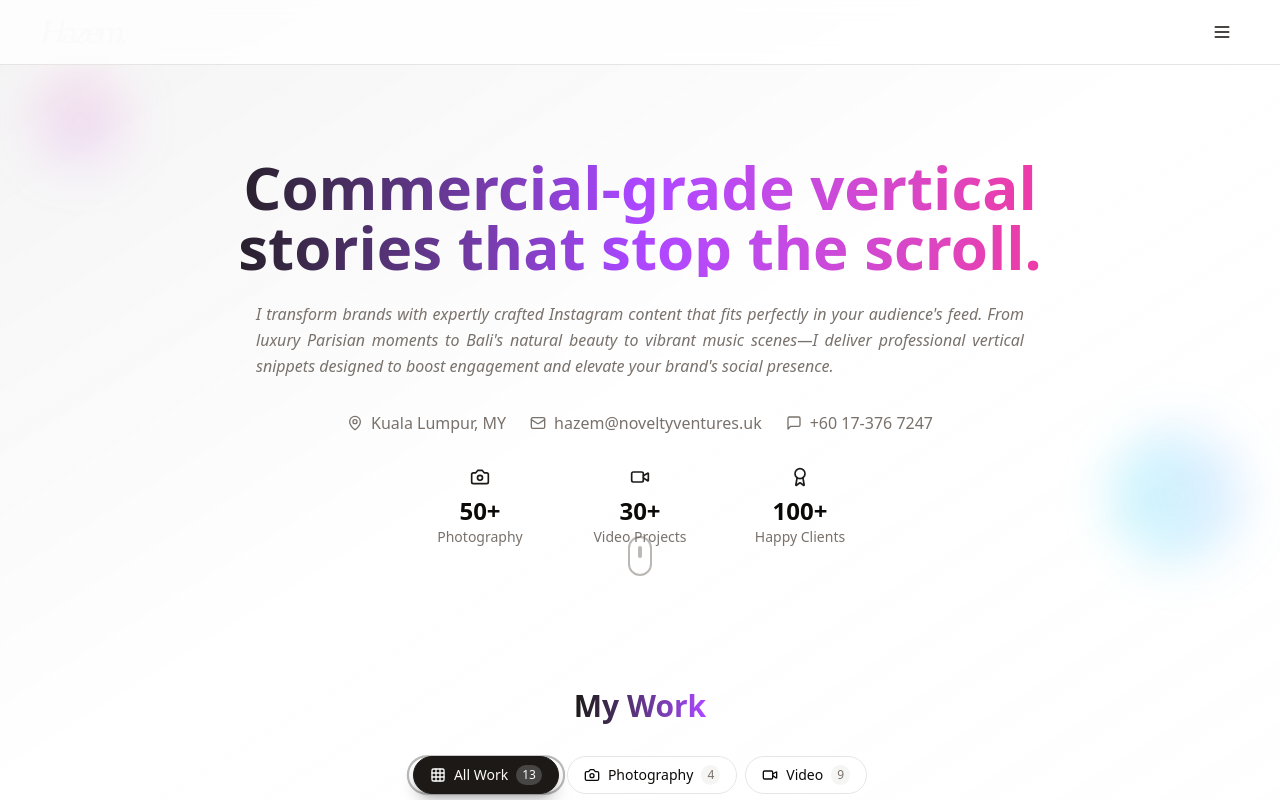
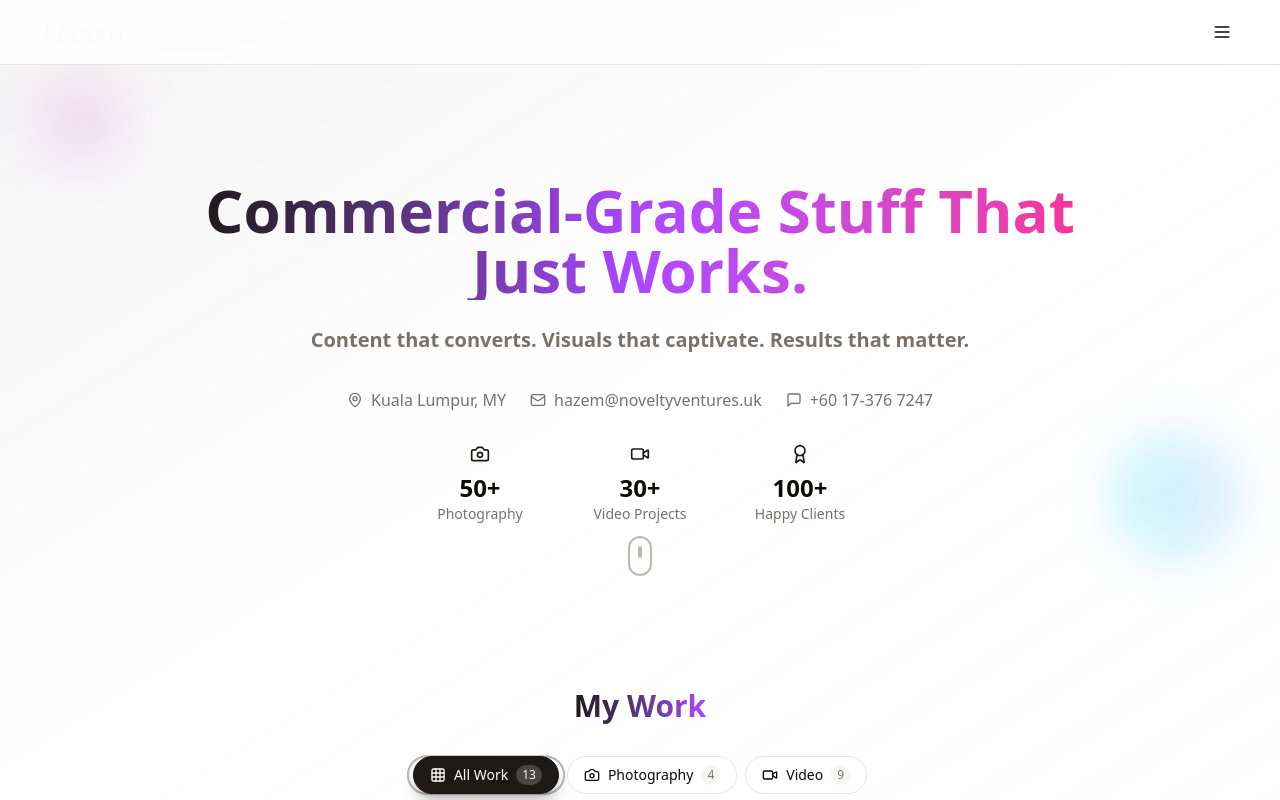
Before and after one commit to ShadowLevi-ops/hazem-portfolio, a Next.js app: page / in a window 1280 px wide. Shown: the top 800 px of the page. Built offline with nearby package versions, Linux system fonts and the light colour scheme.

Commit message:
✨ Update hero section with punchy title and witty subtitle - Changed to 'Commercial-Grade Stuff That Just Works' with short, impactful tagline

```diff
--- a/src/components/animated-hero.tsx
+++ b/src/components/animated-hero.tsx
@@ -4,8 +4,8 @@ import { motion, useAnimation, useInView } from "framer-motion";
 import { useEffect, useRef, useState } from "react";
 import { MapPin, Mail, MessageSquare, Camera, Video, Award } from "lucide-react";
 
-const titleWords = ["Commercial-grade", "vertical", "stories", "that", "stop", "the", "scroll."];
-const description = "I transform brands with expertly crafted Instagram content that fits perfectly in your audience's feed. From luxury Parisian moments to Bali's natural beauty to vibrant music scenes—I deliver professional vertical snippets designed to boost engagement and elevate your brand's social presence.";
+const titleWords = ["Commercial-Grade", "Stuff", "That", "Just", "Works."];
+const description = "Content that converts. Visuals that captivate. Results that matter.";
 
 export function AnimatedHero() {
   const [typedText, setTypedText] = useState("");
@@ -123,7 +123,7 @@ export function AnimatedHero() {
 
         {/* Description with fade-in effect */}
         <motion.p
-          className="text-sm md:text-base font-medium max-w-3xl mx-auto mb-8 text-justify italic text-muted-foreground leading-relaxed"
+          className="text-lg md:text-xl font-semibold max-w-2xl mx-auto mb-8 text-center text-muted-foreground leading-relaxed"
           initial={{ opacity: 0, y: 30 }}
           animate={{ opacity: showDescription ? 1 : 0, y: showDescription ? 0 : 30 }}
           transition={{ duration: 0.8, ease: "easeOut" }}
```
